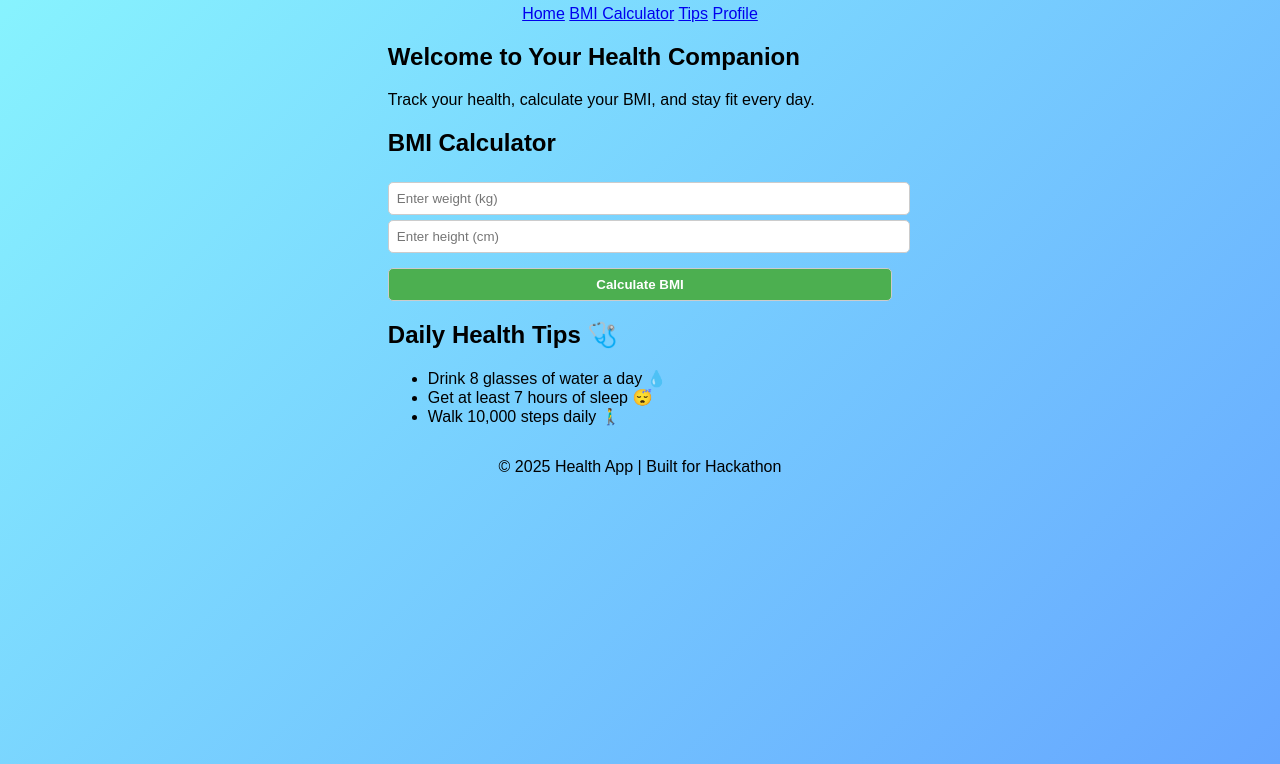
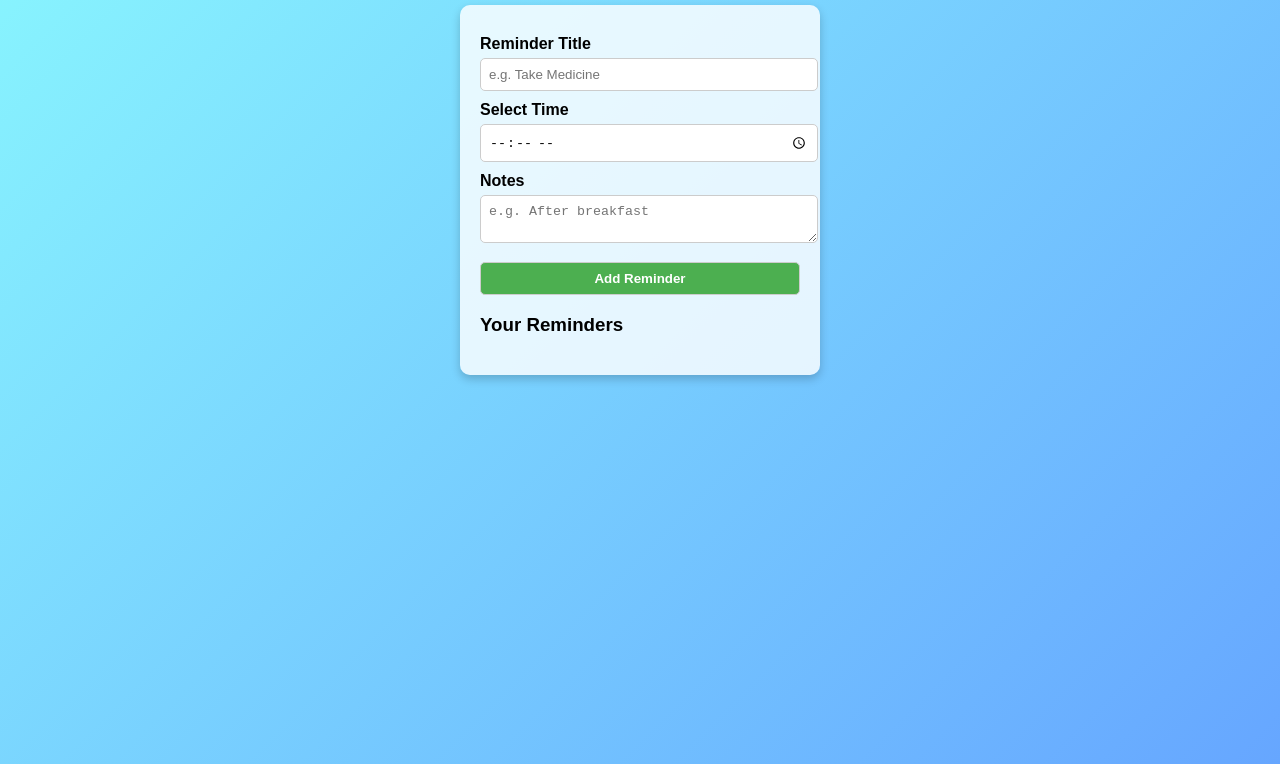
Before and after one commit to kailash2607/health-app, a plain HTML site: page index.html in a window 1280 px wide. Shown: the part 112-876 px from the top of the page. Drawn offline with Linux system fonts and the light colour scheme.

Commit message:
Update index.html

```diff
--- a/index.html
+++ b/index.html
@@ -3,47 +3,27 @@
 <head>
   <meta charset="UTF-8" />
   <meta name="viewport" content="width=device-width, initial-scale=1.0" />
-  <title>Health App</title>
+  <title>Health Reminder App</title>
   <link rel="stylesheet" href="style.css" />
 </head>
 <body>
-  <header>
-    <h1>🏥 Health App</h1>
-    <nav>
-      <a href="#">Home</a>
-      <a href="#">BMI Calculator</a>
-      <a href="#">Tips</a>
-      <a href="#">Profile</a>
-    </nav>
-  </header>
+  <h1>💊 Health Reminder App</h1>
 
-  <main>
-    <section class="welcome">
-      <h2>Welcome to Your Health Companion</h2>
-      <p>Track your health, calculate your BMI, and stay fit every day.</p>
-    </section>
+  <div class="container">
+    <label for="title">Reminder Title</label>
+    <input type="text" id="title" placeholder="e.g. Take Medicine" />
 
-    <section class="bmi-section">
-      <h2>BMI Calculator</h2>
-      <input type="number" id="weight" placeholder="Enter weight (kg)" />
-      <input type="number" id="height" placeholder="Enter height (cm)" />
-      <button onclick="calculateBMI()">Calculate BMI</button>
-      <p id="result"></p>
-    </section>
+    <label for="time">Select Time</label>
+    <input type="time" id="time" />
 
-    <section class="tips">
-      <h2>Daily Health Tips 🩺</h2>
-      <ul id="tips-list">
-        <li>Drink 8 glasses of water a day 💧</li>
-        <li>Get at least 7 hours of sleep 😴</li>
-        <li>Walk 10,000 steps daily 🚶‍♂️</li>
-      </ul>
-    </section>
-  </main>
+    <label for="note">Notes</label>
+    <textarea id="note" rows="2" placeholder="e.g. After breakfast"></textarea>
 
-  <footer>
-    <p>© 2025 Health App | Built for Hackathon</p>
-  </footer>
+    <button onclick="addReminder()">Add Reminder</button>
+
+    <h3>Your Reminders</h3>
+    <div id="reminderList"></div>
+  </div>
 
   <script src="script.js"></script>
 </body>
```
